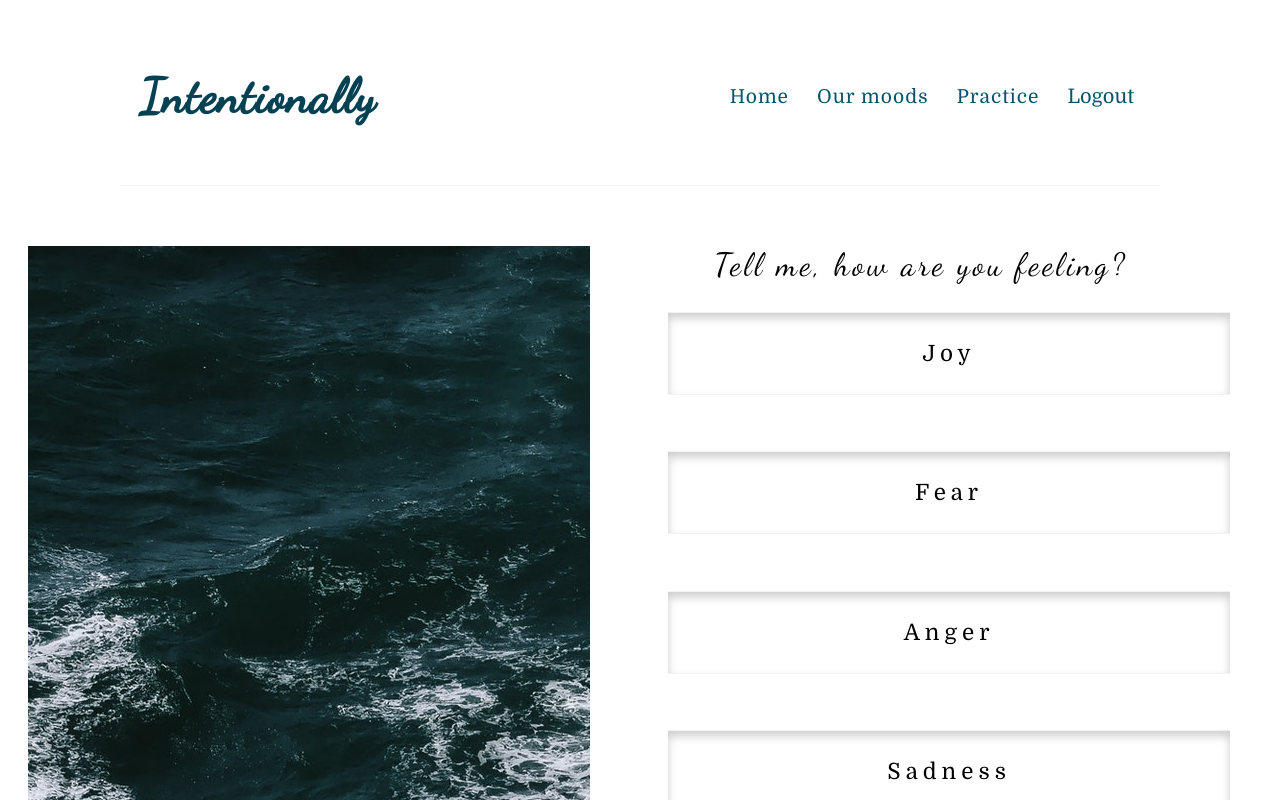
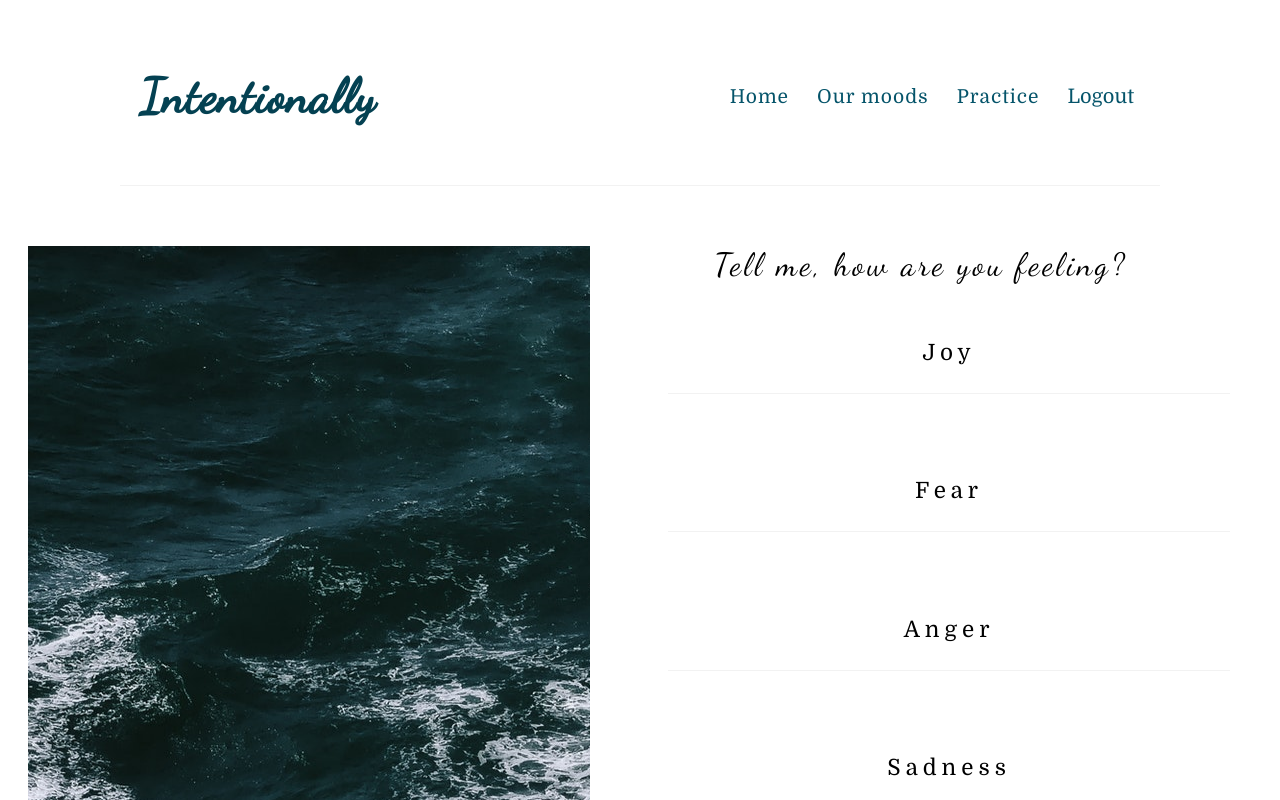
Before and after one commit to violacaroline/intentionally-frontend-react, a React (Create React App) app in the folder intention-app/: page /practice-now in a window 1280 px wide. Shown: the top 800 px of the page. Built offline with nearby package versions, Linux system fonts and the light colour scheme; sample sign-in values are in the browser's storage.

Commit message:
Change feeling button styles

```diff
--- a/intention-app/src/index.css
+++ b/intention-app/src/index.css
@@ -340,13 +340,11 @@ input {
   padding: 5%;
   background-color: white;
   border: none;
-  border-top: 1px solid #f2f2f2;
-  border-bottom: 1px solid #f2f2f2;
-  box-shadow: inset rgba(0, 0, 0, 0.20) 0px 5px 10px;
+  border-bottom: 1.5px solid #f2f2f2;
 }
 
 .feeling:hover {
-  box-shadow: rgba(0, 0, 0, 0.35) 0px 5px 15px;
+  border-top: 1px solid #f2f2f2;
   cursor: pointer;
 }
 
```
